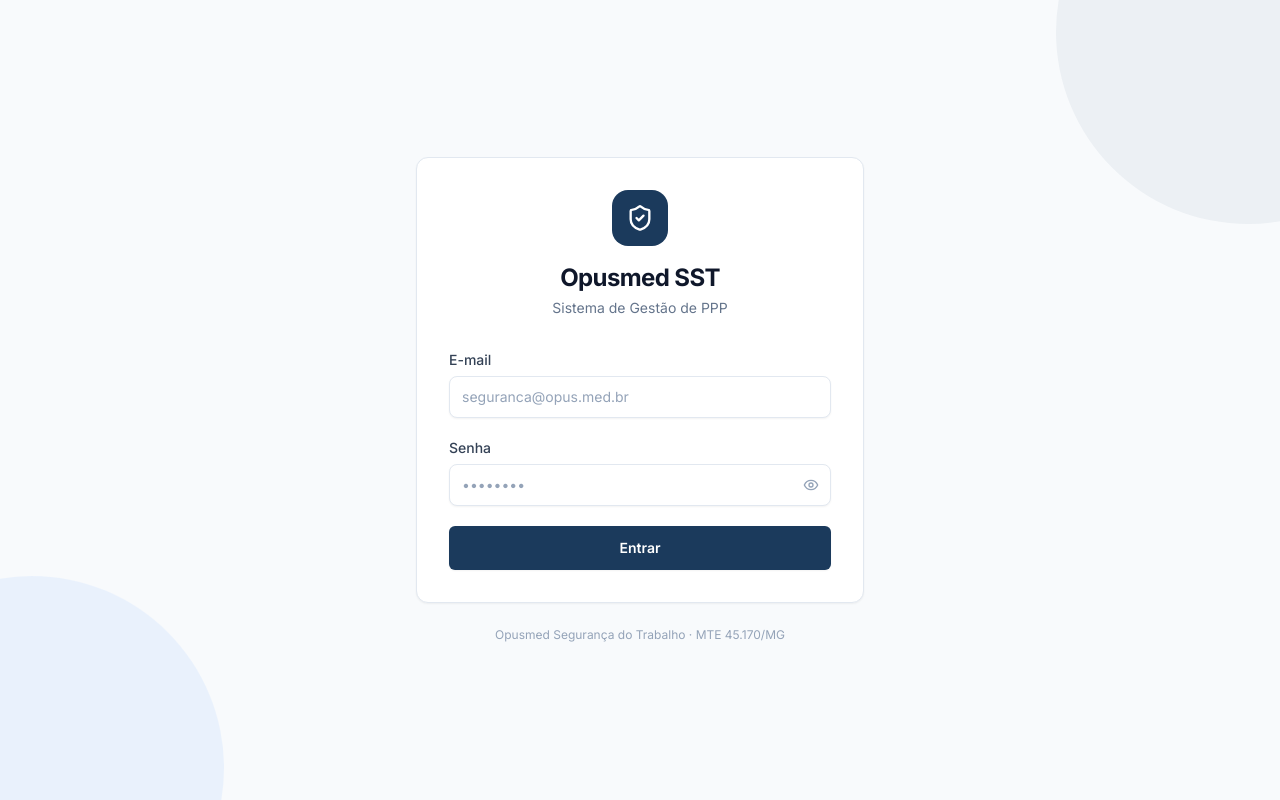
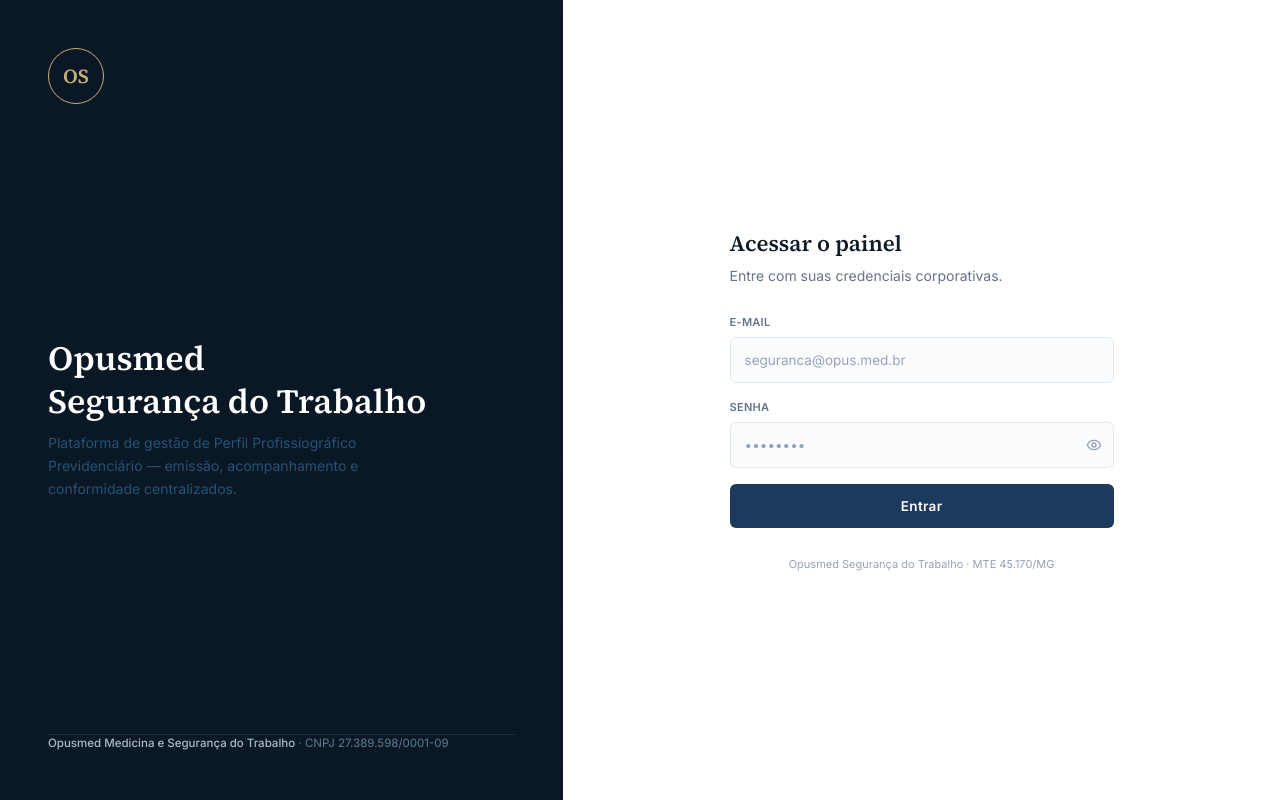
Before and after one commit to SSTKAIQUE/opusmed-ppp, a Next.js app: page /auth/login in a window 1280 px wide. Built offline with nearby package versions, Linux system fonts and the light colour scheme; no server answers.

Commit message:
Update page.tsx

```diff
--- a/src/app/auth/login/page.tsx
+++ b/src/app/auth/login/page.tsx
@@ -3,7 +3,7 @@
 import { useState } from 'react';
 import { useRouter } from 'next/navigation';
 import { createBrowserClient } from '@/lib/supabase';
-import { ShieldCheck, Eye, EyeOff, Loader2 } from 'lucide-react';
+import { Eye, EyeOff, Loader2 } from 'lucide-react';
 
 export default function LoginPage() {
   const router = useRouter();
@@ -33,29 +33,47 @@
   }
 
   return (
-    <div className="min-h-screen bg-slate-50 flex items-center justify-center p-4">
-      {/* Decoração de fundo */}
-      <div className="absolute inset-0 overflow-hidden pointer-events-none">
-        <div className="absolute -top-40 -right-40 w-96 h-96 rounded-full bg-navy/5" />
-        <div className="absolute -bottom-40 -left-40 w-96 h-96 rounded-full bg-blue-100/50" />
+    <div className="min-h-screen flex">
+      {/* Painel institucional */}
+      <div className="hidden lg:flex w-[44%] bg-navy-dark relative overflow-hidden flex-col justify-between p-12">
+        <div
+          className="absolute inset-0 opacity-[0.4] pointer-events-none"
+          style={{
+            backgroundImage:
+              'repeating-linear-gradient(115deg, rgba(255,255,255,0.025) 0px, rgba(255,255,255,0.025) 1px, transparent 1px, transparent 64px)',
+          }}
+        />
+        <div className="relative z-10 w-14 h-14 rounded-full border-[1.5px] border-brass-soft flex items-center justify-center text-brass-soft font-serif font-semibold text-xl">
+          OS
+        </div>
+        <div className="relative z-10">
+          <h1 className="font-serif text-white text-[34px] font-semibold leading-tight mb-2.5">
+            Opusmed<br />Segurança do Trabalho
+          </h1>
+          <p className="text-navy-light/80 text-sm leading-relaxed max-w-sm">
+            Plataforma de gestão de Perfil Profissiográfico Previdenciário — emissão,
+            acompanhamento e conformidade centralizados.
+          </p>
+        </div>
+        <div className="relative z-10 border-t border-white/10 pt-4.5">
+          <p className="text-[11.5px] text-[#5C7A91]">
+            <b className="text-[#AABBC7] font-medium">Opusmed Medicina e Segurança do Trabalho</b>
+            {' '}· CNPJ 27.389.598/0001-09
+          </p>
+        </div>
       </div>
 
-      <div className="relative w-full max-w-md">
-        {/* Card */}
-        <div className="card p-8">
-          {/* Logo / Brand */}
-          <div className="text-center mb-8">
-            <div className="inline-flex items-center justify-center w-14 h-14 rounded-2xl bg-navy mb-4">
-              <ShieldCheck className="w-7 h-7 text-white" />
-            </div>
-            <h1 className="text-2xl font-bold text-slate-900 tracking-tight">Opusmed SST</h1>
-            <p className="text-sm text-slate-500 mt-1">Sistema de Gestão de PPP</p>
-          </div>
+      {/* Formulário */}
+      <div className="flex-1 flex items-center justify-center bg-white p-4">
+        <div className="w-full max-w-sm">
+          <h2 className="font-serif text-[22px] font-semibold text-ink mb-1.5">Acessar o painel</h2>
+          <p className="text-sm text-slate-500 mb-7">Entre com suas credenciais corporativas.</p>
 
-          {/* Form */}
-          <form onSubmit={handleSubmit} className="space-y-5">
+          <form onSubmit={handleSubmit} className="space-y-4">
             <div>
-              <label htmlFor="email" className="label-base">E-mail</label>
+              <label htmlFor="email" className="block text-[11px] font-semibold uppercase tracking-wide text-slate-500 mb-1.5">
+                E-mail
+              </label>
               <input
                 id="email"
                 type="email"
@@ -64,12 +82,14 @@
                 value={email}
                 onChange={e => setEmail(e.target.value)}
                 placeholder="seguranca@opus.med.br"
-                className="input-base"
+                className="w-full rounded-md border border-slate-200 bg-slate-50/50 px-3.5 py-3 text-[13.5px] text-ink placeholder:text-slate-400 focus:outline-none focus:border-navy focus:bg-white transition-colors"
               />
             </div>
 
             <div>
-              <label htmlFor="senha" className="label-base">Senha</label>
+              <label htmlFor="senha" className="block text-[11px] font-semibold uppercase tracking-wide text-slate-500 mb-1.5">
+                Senha
+              </label>
               <div className="relative">
                 <input
                   id="senha"
@@ -79,7 +99,7 @@
                   value={senha}
                   onChange={e => setSenha(e.target.value)}
                   placeholder="••••••••"
-                  className="input-base pr-10"
+                  className="w-full rounded-md border border-slate-200 bg-slate-50/50 px-3.5 py-3 pr-10 text-[13.5px] text-ink placeholder:text-slate-400 focus:outline-none focus:border-navy focus:bg-white transition-colors"
                 />
                 <button
                   type="button"
@@ -93,24 +113,24 @@
             </div>
 
             {erro && (
-              <div className="rounded-lg bg-red-50 border border-red-200 px-4 py-3 text-sm text-red-700">
+              <div className="rounded-md bg-status-redBg border border-status-red/20 px-4 py-3 text-sm text-status-red">
                 {erro}
               </div>
             )}
 
-            <button type="submit" disabled={carregando} className="btn-primary w-full py-3">
-              {carregando ? (
-                <><Loader2 className="w-4 h-4 animate-spin" /> Entrando...</>
-              ) : (
-                'Entrar'
-              )}
+            <button
+              type="submit"
+              disabled={carregando}
+              className="w-full rounded-md bg-navy text-white py-3 text-[13.5px] font-semibold tracking-wide hover:bg-navy-dark transition-colors disabled:opacity-60 flex items-center justify-center gap-2"
+            >
+              {carregando ? (<><Loader2 className="w-4 h-4 animate-spin" /> Entrando...</>) : 'Entrar'}
             </button>
           </form>
+
+          <p className="text-center text-[11px] text-slate-400 mt-7">
+            Opusmed Segurança do Trabalho · MTE 45.170/MG
+          </p>
         </div>
-
-        <p className="text-center text-xs text-slate-400 mt-6">
-          Opusmed Segurança do Trabalho · MTE 45.170/MG
-        </p>
       </div>
     </div>
   );
```
